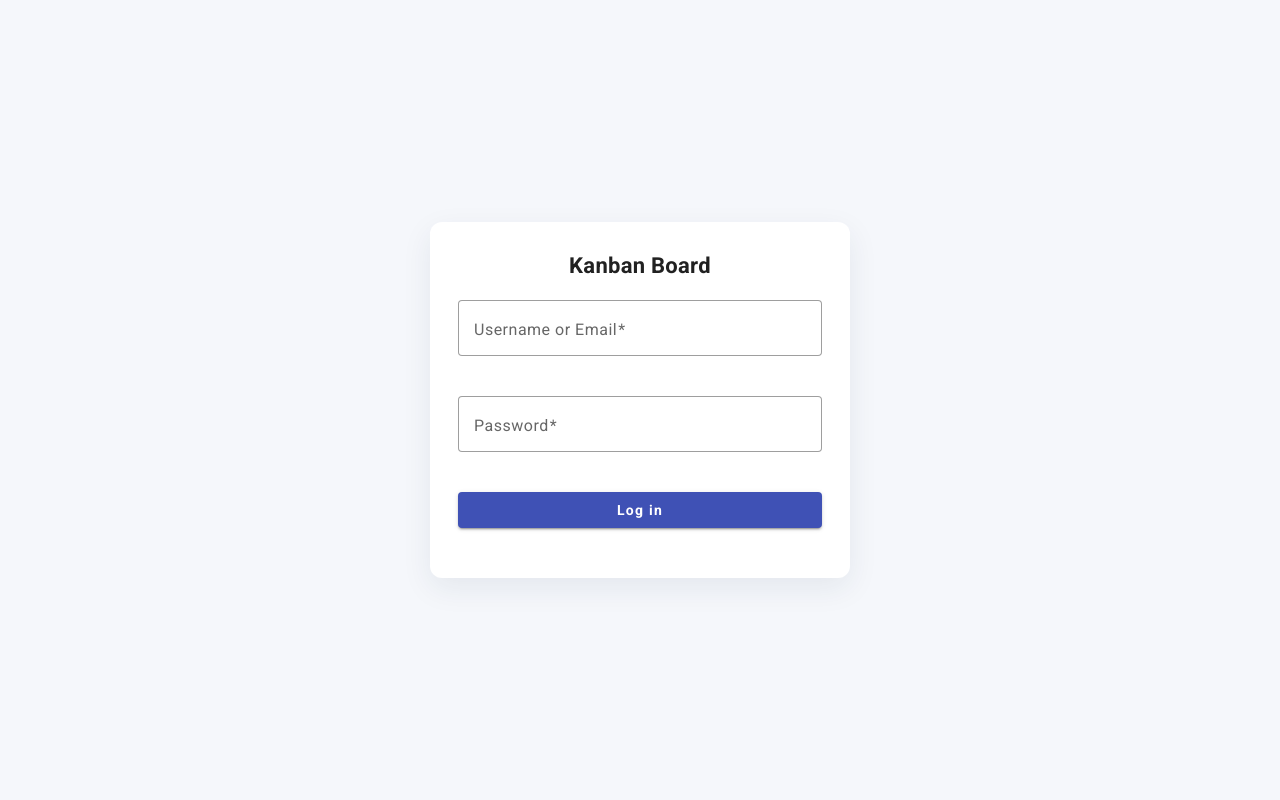
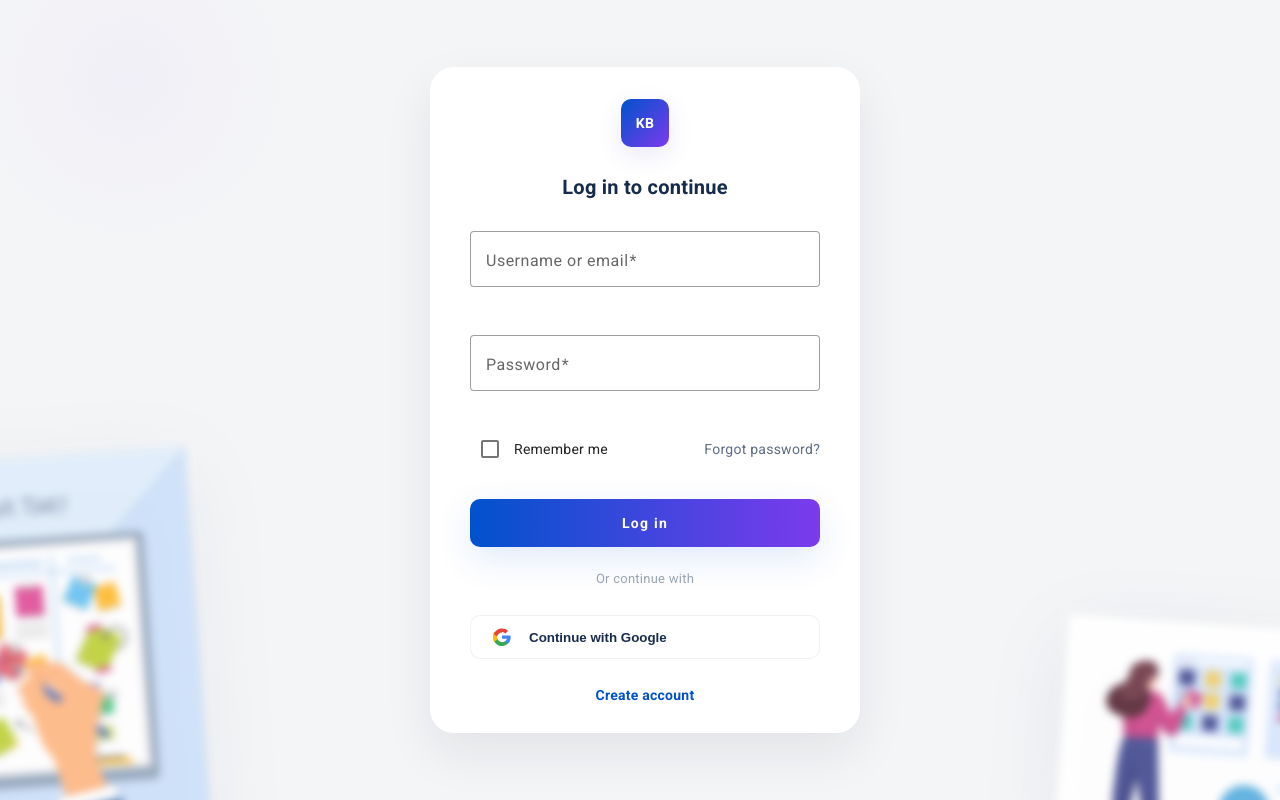
Before and after one commit to PriyanshuKhakkhar/kanban-board, an Angular app: page /login in a window 1280 px wide. Built offline with nearby package versions, Linux system fonts and the light colour scheme.

Commit message:
Refactor code structure for improved readability and maintainability

```diff
--- a/src/app/features/auth/login/login.component.html
+++ b/src/app/features/auth/login/login.component.html
@@ -1,10 +1,20 @@
-<div class="login-container">
+<div class="auth-page">
+  <!-- LEFT ILLUSTRATION -->
+  <div class="auth-illustration left-illustration">
+    <img src="/444953-PFEO9T-107.jpg" alt="Planning Illustration" />
+  </div>
+
+  <!-- CENTER LOGIN -->
+  <div class="auth-center">
     <mat-card class="login-card">
-    <h2 class="brand">Kanban Board</h2>
+      <div class="card-header">
+        <div class="logo-mark">KB</div>
+        <h2 class="card-title login-title">Log in to continue</h2>
+      </div>
 
       <form [formGroup]="loginForm" (ngSubmit)="onSubmit()" class="login-form">
-      <mat-form-field appearance="outline" class="full-width">
-        <mat-label>Username or Email</mat-label>
+        <mat-form-field appearance="outline" class="full-width form-group">
+          <mat-label>Username or email</mat-label>
           <input
             matInput
             type="text"
@@ -16,12 +26,11 @@
               loginForm.get('usernameOrEmail')?.hasError('required') &&
               loginForm.get('usernameOrEmail')?.touched
             "
+            >Username or email is required</mat-error
           >
-          Username or email is required
-        </mat-error>
         </mat-form-field>
 
-      <mat-form-field appearance="outline" class="full-width">
+        <mat-form-field appearance="outline" class="full-width form-group password-field">
           <mat-label>Password</mat-label>
           <input
             matInput
@@ -34,19 +43,68 @@
               loginForm.get('password')?.hasError('required') &&
               loginForm.get('password')?.touched
             "
+            >Password is required</mat-error
           >
-          Password is required
-        </mat-error>
         </mat-form-field>
+
+        <div class="remember-row">
+          <div class="remember-left">
+            <mat-checkbox formControlName="remember">Remember me</mat-checkbox>
+          </div>
+          <a class="forgot" href="#">Forgot password?</a>
+        </div>
 
         <button
           mat-raised-button
           color="primary"
-        class="full-width login-btn"
+          class="primary-btn"
           type="submit"
         >
           Log in
         </button>
+
+        <div class="divider-text"><span>Or continue with</span></div>
+
+        <div class="social-grid">
+          <button type="button" class="social-btn google">
+            <!-- Google SVG -->
+            <svg
+              width="18"
+              height="18"
+              viewBox="0 0 18 18"
+              fill="none"
+              xmlns="http://www.w3.org/2000/svg"
+            >
+              <path
+                d="M17.64 9.20455C17.64 8.56636 17.58 7.96182 17.46 7.38636H9V10.8164H13.84C13.68 11.8864 12.92 12.7864 11.76 13.3864V15.5864H14.9C16.84 14.1064 17.64 11.9064 17.64 9.20455Z"
+                fill="#4285F4"
+              />
+              <path
+                d="M9 18C11.43 18 13.44 17.12 14.9 15.5864L11.76 13.3864C11.06 13.8264 10.12 14.0664 9 14.0664C6.62 14.0664 4.66 12.2564 4.06 9.96636H0.86V12.2164C2.3 15.8464 5.36 18 9 18Z"
+                fill="#34A853"
+              />
+              <path
+                d="M4.06 9.96636C3.88 9.38636 3.76 8.76636 3.76 8.11636C3.76 7.46636 3.88 6.84636 4.06 6.26636V4.01636H0.86C0.26 5.58636 0 7.29636 0 8.99636C0 10.6964 0.26 12.4064 0.86 13.9764L4.06 11.7264V9.96636Z"
+                fill="#FBBC05"
+              />
+              <path
+                d="M9 3.93636C10.38 3.93636 11.58 4.54636 12.44 5.49636L15.02 2.91636C13.44 1.44636 11.43 0.6 9 0.6C5.36 0.6 2.3 2.73636 0.86 6.36636L4.06 8.61636C4.66 6.32636 6.62 4.51636 9 4.51636V3.93636Z"
+                fill="#EA4335"
+              />
+            </svg>
+            <span>Continue with Google</span>
+          </button>
+        </div>
+
+        <div class="footer-row create-account">
+          <a href="#" class="create">Create account</a>
+        </div>
       </form>
     </mat-card>
   </div>
+
+  <!-- RIGHT ILLUSTRATION -->
+  <div class="auth-illustration right-illustration">
+    <img src="/4882442.jpg" alt="Team Collaboration" />
+  </div>
+</div>
--- a/src/app/features/auth/login/login.component.scss
+++ b/src/app/features/auth/login/login.component.scss
@@ -1,40 +1,105 @@
-.login-container {
+
+.auth-page {
+    position: relative;
+    min-height: 100vh;
+    background: #F4F5F7;
+    background-image: radial-gradient(circle at 10% 10%, rgba(124,58,237,0.03), transparent 12%), radial-gradient(circle at 90% 90%, rgba(0,82,204,0.02), transparent 12%);
     display: flex;
     align-items: center;
     justify-content: center;
-    min-height: 100vh;
-    width: 100%;
-    padding: 24px;
-    background: #f5f7fb;
+    overflow: hidden;
 }
 
-.login-card {
-    width: 100%;
-    max-width: 420px;
-    padding: 28px 28px 32px;
-    border-radius: 12px;
-    box-shadow: 0 10px 30px rgba(22, 45, 80, 0.08);
-    background: #ffffff;
+.auth-center { position: relative; z-index: 10; width: 100%; max-width: 420px; }
+
+
+.auth-illustration {
+    position: absolute;
+    z-index: 5;
+    pointer-events: none;
+    filter: drop-shadow(0 18px 40px rgba(16,24,40,0.06));
+    transition: transform .9s ease, opacity .4s ease;
+
+    img {
+        display: block;
+        object-fit: contain;
+        opacity: 0.9;
+        transform: translateY(0px);
+        transition: transform .9s ease, opacity .4s ease;
+        filter: blur(4px) saturate(1.02);
+        animation: floatY 6s ease-in-out infinite;
+    }
 }
 
-.login-card .brand {
-    text-align: center;
-    margin: 0 0 18px 0;
-    font-size: 22px;
-    font-weight: 600;
-    color: rgba(0,0,0,0.87);
+/* LEFT */
+.left-illustration { left: -220px; bottom: -80px; transform: rotate(-4deg); }
+.left-illustration img { width: 420px; max-width: 48vw; }
+
+/* RIGHT */
+.right-illustration { right: -160px; bottom: -80px; transform: rotate(4deg); }
+.right-illustration img { width: 380px; max-width: 42vw; }
+
+.login-card {
+    position: relative;
+    z-index: 30;
+    width: 430px;
+    padding: 32px 40px 28px;
+    border-radius: 24px;
+    background: rgba(255,255,255,0.96);
+    backdrop-filter: blur(6px);
+    box-shadow: 0 20px 50px rgba(15,23,42,0.08);
 }
 
-.full-width {
-    width: 100%;
-    margin-bottom: 18px;
+.card-header { display:flex; flex-direction:column; align-items:center; gap:10px; margin-bottom: 6px; }
+.logo-mark { width:48px; height:48px; display:flex; align-items:center; justify-content:center; border-radius:10px; font-weight:800; color:#fff; background: linear-gradient(135deg,#0052CC,#7C3AED); box-shadow: 0 8px 24px rgba(92, 63, 187, 0.12); }
+.card-title { margin:0; font-size:20px; color: #172B4D; font-weight:700; }
+.login-title { margin-top: 14px; margin-bottom: 18px; }
+
+.login-form { display:flex; flex-direction:column; gap:8px; margin-top:4px; }
+.full-width { width:100%; }
+.form-group { margin-bottom: 18px; }
+.password-field { margin-bottom:0; }
+
+.remember-row { display:flex; align-items:center; justify-content:space-between; margin: 8px 0 18px; }
+.remember-left { display:flex; align-items:center; gap:10px; }
+.forgot { color: var(--muted, #5E6C84); text-decoration:none; font-size:14px; }
+
+.primary-btn { margin-top:4px; height:48px; padding:0 16px; font-weight:700; border-radius:10px; background: linear-gradient(90deg,#0052CC,#7C3AED); color:#fff; box-shadow: 0 12px 36px rgba(5,82,204,0.12); }
+.primary-btn:hover { transform: translateY(-2px); }
+
+.divider-text { margin: 14px 0 10px; color: var(--muted,#9AA6B2); font-size:13px; display:flex; align-items:center; justify-content:center; }
+.divider-text span { background: rgba(255,255,255,0.96); padding: 0 10px; }
+
+.social-grid { display:grid; grid-template-columns: 1fr; gap:12px; margin-top:8px; }
+.social-grid-centered { display:flex; justify-content:center; }
+.social-btn { display:flex; align-items:center; gap:12px; padding:12px 14px; border-radius:10px; background:#fff; border:1px solid rgba(16,24,40,0.06); box-shadow: none; justify-content:flex-start; cursor:pointer; transition: box-shadow .18s ease, transform .12s ease; font-weight:600; width:100%; }
+.social-btn svg { display:block; margin-left:8px; }
+.social-btn:hover { transform: translateY(-3px); box-shadow: 0 12px 36px rgba(16,24,40,0.06); }
+
+.social-btn span { color: #172B4D; margin-left:6px; }
+
+.footer-row { display:flex; justify-content:center; margin-top:6px; }
+.create { color: var(--primary,#0052CC); text-decoration:none; font-weight:600; }
+.create-account { margin-top: 18px; margin-bottom: 0; }
+
+.decor { position:absolute; width:220px; height:220px; border-radius:50%; filter: blur(28px); opacity:0.28; z-index:0; }
+.bottom-left { left: -80px; bottom: -80px; background: radial-gradient(circle at 30% 30%, #0052CC, transparent 40%); }
+.bottom-right { right: -80px; bottom: -60px; background: radial-gradient(circle at 70% 70%, #7C3AED, transparent 40%); }
+
+@keyframes floatY {
+    0% { transform: translateY(0px); }
+    50% { transform: translateY(-12px); }
+    100% { transform: translateY(0px); }
 }
 
-.login-btn {
-    padding: 12px 16px;
-    font-weight: 600;
+.left-illustration img { animation-delay: 0s; }
+.right-illustration img { animation-delay: 1.6s; }
+
+@media (max-width: 1200px) {
+    .auth-illustration img { width: 220px !important; opacity: 0.6; }
 }
 
-@media (max-width: 480px) {
-    .login-card { padding: 20px; border-radius: 10px; }
+@media (max-width: 992px) {
+    .auth-illustration { display: none; }
+    .login-card { width: calc(100% - 32px); }
 }
--- a/src/app/features/auth/login/login.component.ts
+++ b/src/app/features/auth/login/login.component.ts
@@ -11,11 +11,13 @@ import { MatFormFieldModule } from '@angular/material/form-field';
 import { MatInputModule } from '@angular/material/input';
 import { MatButtonModule } from '@angular/material/button';
 import { MatIconModule } from '@angular/material/icon';
+import { MatCheckboxModule } from '@angular/material/checkbox';
+import { MatDividerModule } from '@angular/material/divider';
 
 @Component({
   selector: 'app-login',
   standalone: true,
-  imports: [CommonModule, ReactiveFormsModule, MatCardModule, MatFormFieldModule, MatInputModule, MatButtonModule, MatIconModule],
+  imports: [CommonModule, ReactiveFormsModule, MatCardModule, MatFormFieldModule, MatInputModule, MatButtonModule, MatIconModule, MatCheckboxModule, MatDividerModule],
   templateUrl: './login.component.html',
   styleUrls: ['./login.component.scss']
 })
@@ -26,6 +28,7 @@ export class LoginComponent {
     this.loginForm = this.fb.group({
       usernameOrEmail: ['', Validators.required],
       password: ['', Validators.required],
+      remember: [false]
     });
     console.log('LoginComponent constructed');
   }
--- a/src/app/features/landing/landing.component.html
+++ b/src/app/features/landing/landing.component.html
@@ -12,7 +12,8 @@
       <a class="nav-link">Resources</a>
     </nav>
     <div class="toolbar-right">
-      <button mat-raised-button class="primary-cta">Log in</button>
+      <button mat-raised-button class="primary-btn" (click)="gotoLogin()">Log in</button>
+      <button mat-raised-button style="background-color: rgb(0, 101, 255);" (click)="gotoCreateAccount()">Create Account</button>
     </div>
   </mat-toolbar>
 </header>
@@ -184,7 +185,6 @@
         <nav class="footer-nav">
           <a>Product</a>
           <a>Docs</a>
-          <a>Pricing</a>
         </nav>
         <div class="copyright">© 2026 KanbanBoard. All rights reserved.</div>
       </div>
--- a/src/app/features/landing/landing.component.ts
+++ b/src/app/features/landing/landing.component.ts
@@ -8,6 +8,7 @@ import { MatIconModule } from '@angular/material/icon';
 import { MatInputModule } from '@angular/material/input';
 import { MatFormFieldModule } from '@angular/material/form-field';
 import { MatCheckboxModule } from '@angular/material/checkbox';
+import { Router } from '@angular/router';
 
 @Component({
   selector: 'app-landing',
@@ -29,10 +30,18 @@ import { MatCheckboxModule } from '@angular/material/checkbox';
 export class LandingComponent {
   heroForm!: FormGroup;
 
-  constructor(private fb: FormBuilder) {
+  constructor(private fb: FormBuilder, private router: Router) {
     this.heroForm = this.fb.group({
       email: ['', [Validators.required, Validators.email]]
     });
+  }
+
+  gotoLogin(): void {
+    this.router.navigate(['/login']);
+  }
+
+  gotoCreateAccount() {
+    this.router.navigate(['/signup']);
   }
 
   start() {
```
Also changed, not shown: public/444953-PFEO9T-107.jpg (added), public/4882442.jpg (added). Lines whose indentation alone changed are shown as unchanged.
